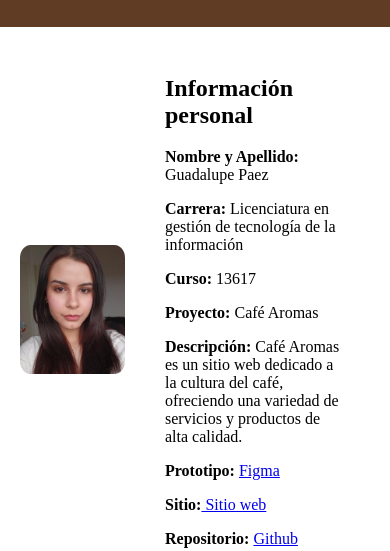
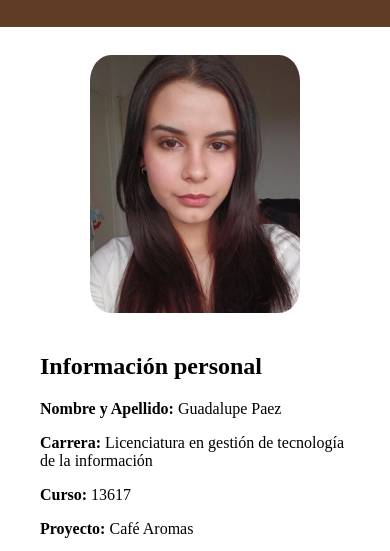
Before and after one commit to guadapaez/parcial1, a plain HTML site: page index.html in a window 390 px wide. Shown: the part 93-644 px from the top of the page. Drawn offline with Linux system fonts and the light colour scheme.

Commit message:
detalles

```diff
--- a/styles.css
+++ b/styles.css
@@ -4,7 +4,6 @@ body {
     margin: 0;
     padding: 0;
 }
-
 
 header {
     background-color: #603c25;
@@ -22,7 +21,6 @@ section {
     margin-top: 2%;
 }
 
-
 img {
     max-width: 30%;
     border-radius: 10%;
@@ -30,14 +28,11 @@ img {
     margin-right: 20px;
 }
 
-
 div {
     max-width: 50%;
     padding: 0 20px;
     margin-right: auto;
 }
-
-
 
 footer {
     background-color:#603c25;
@@ -45,8 +40,26 @@ footer {
     text-align: center;
 }
 
-
 footer img {
     max-width: 100px;
     height: auto;
 }
+
+
+@media only screen and (max-width: 767px) {
+    section {
+        flex-direction: column;
+        align-items: center;
+    }
+
+    img {
+        max-width: 60%;
+        margin-right: 0;
+        margin-bottom: 20px;
+    }
+
+    div {
+        max-width: 100%;
+        margin-right: 0;
+    }
+}
```
